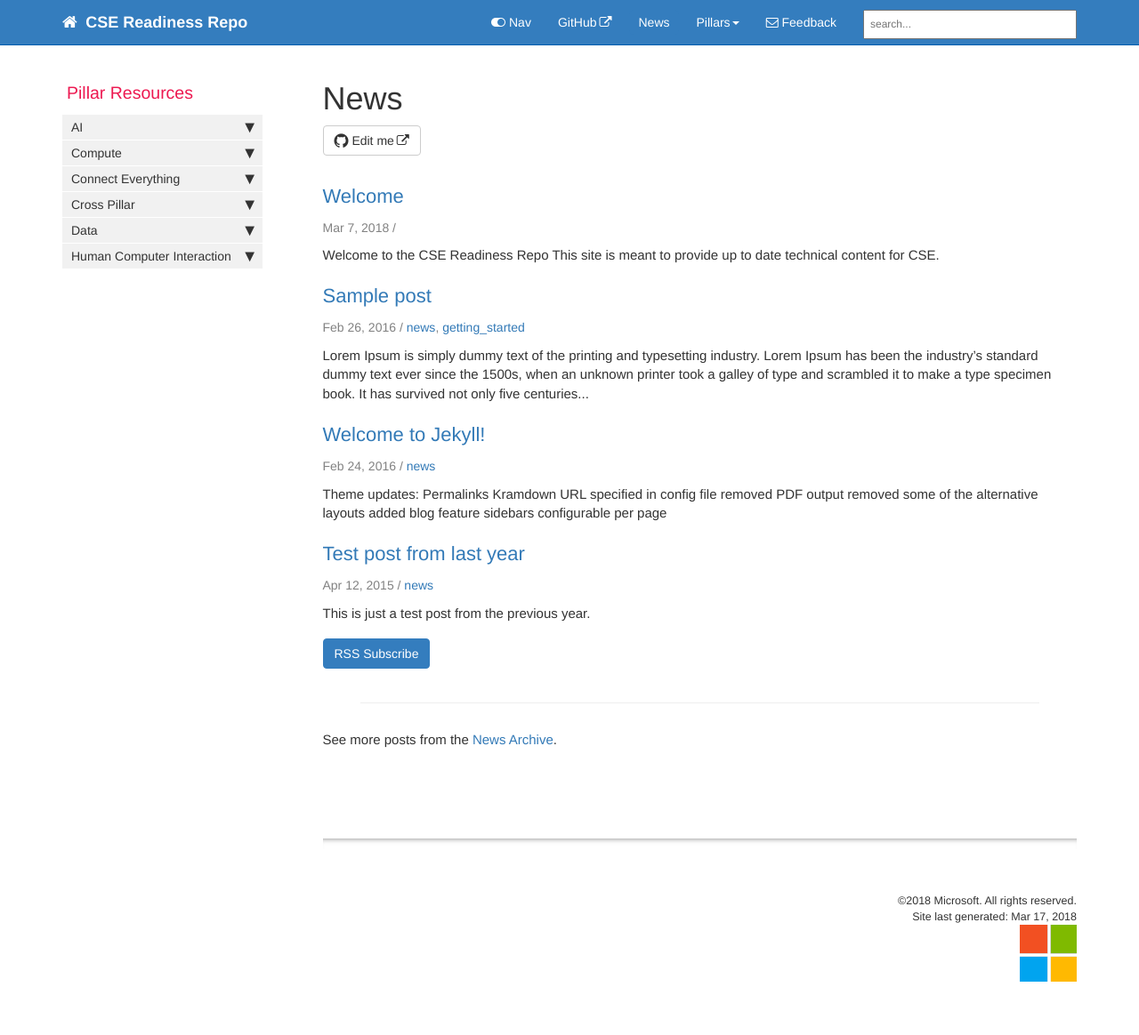
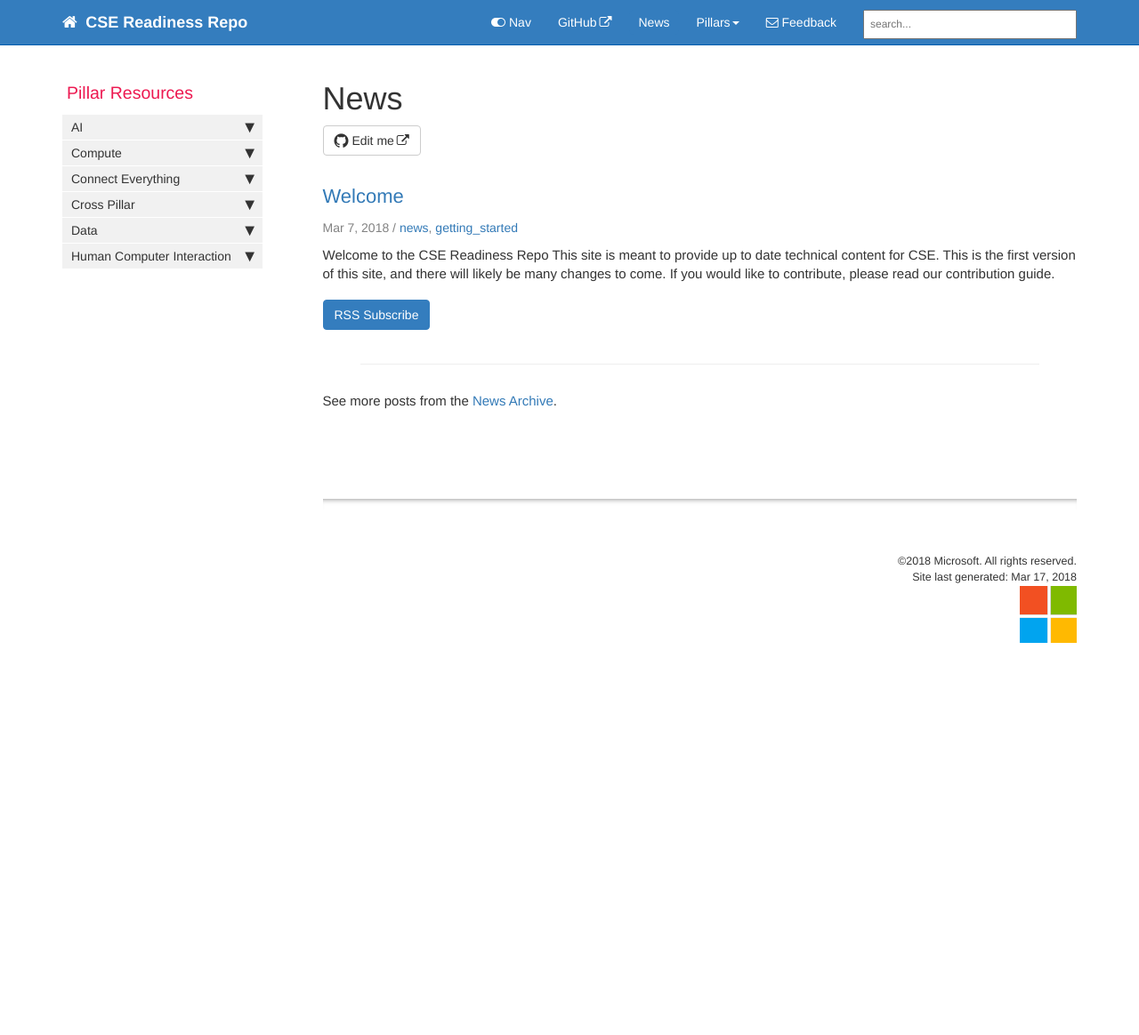
Before and after one commit to microsoft/CSE-Readiness, a Jekyll site: the page built from docs/pages/news/news.html, in a window 1280 px wide. Shown: the whole page at 89% size. Built offline with Jekyll 4.4.1, drawn with Linux system fonts in a browser that asks for light colours; nearby versions of some CDN libraries; comment, search, counter and statistics services are not loaded; after the commit the page ends 900 px from its top, so only the background shows below that.

Commit message:
Updated contribution guide and welcome news

```diff
--- a/docs/_posts/2015-04-12-test-post-last-year.md
+++ /dev/null
@@ -1,10 +0,0 @@
----
-title:  "Test post from last year"
-categories: jekyll update
-permalink: test-post-from-last-year.html
-tags: [news]
----
-
-This is just a test post from the previous year.
-
-{% include links.html %}
--- a/docs/_posts/2016-02-24-first-post.md
+++ /dev/null
@@ -1,19 +0,0 @@
----
-title:  "Welcome to Jekyll!"
-categories: jekyll update
-permalink: myupdate.html
-tags: [news]
----
-
-
-Theme updates:
-
-- Permalinks
-- Kramdown
-- URL specified in config file
-- removed PDF output
-- removed some of the alternative layouts
-- added blog feature
-- sidebars configurable per page
-
-{% include links.html %}
--- a/docs/_posts/2016-02-26-sample-post-jekyll.md
+++ /dev/null
@@ -1,17 +0,0 @@
----
-title:  "Sample post"
-published: true
-permalink: samplepost.html
-summary: "This is some summary frontmatter for my sample post."
-tags: [news, getting_started]
----
-
-Lorem Ipsum is simply dummy text of the printing and typesetting industry. Lorem Ipsum has been the industry's standard dummy text ever since the 1500s, when an unknown printer took a galley of type and scrambled it to make a type specimen book. It has survived not only five centuries
-
-## Heading
-
-but also the leap into electronic typesetting, remaining essentially unchanged. It was popularised in the 1960s with the release of Letraset sheets containing Lorem Ipsum passages, and more recently with desktop publishing software like Aldus PageMaker including versions of Lorem Ipsum.
-
-Lorem Ipsum is simply dummy text of the printing and typesetting industry. Lorem Ipsum has been the industry's standard dummy text ever since the 1500s, when an unknown printer took a galley of type and scrambled it to make a type specimen book. It has survived not only five centuries
-
-{% include links.html %}
--- a/docs/_posts/2018-03-07-Welcome.md
+++ b/docs/_posts/2018-03-07-Welcome.md
@@ -1,10 +1,13 @@
 ---
-layout: post
-title: "Welcome"
-date: 2018-03-07 01:33:16 -0800
-comments: false
+title:  "Welcome"
+published: true
+permalink: 20180307Welcome.html
+summary: "Getting started with CSE Readiness."
+tags: [news, getting_started]
 ---
 
 # Welcome to the CSE Readiness Repo
 
-This site is meant to provide up to date technical content for CSE.
+This site is meant to provide up to date technical content for CSE. This is the first version of this site, and there will likely be many changes to come.
+
+If you would like to contribute, please read our [contribution guide](contributing.html).
```
Also changed, not shown: docs/pages/about/contributing.md (+1 -1 lines).
